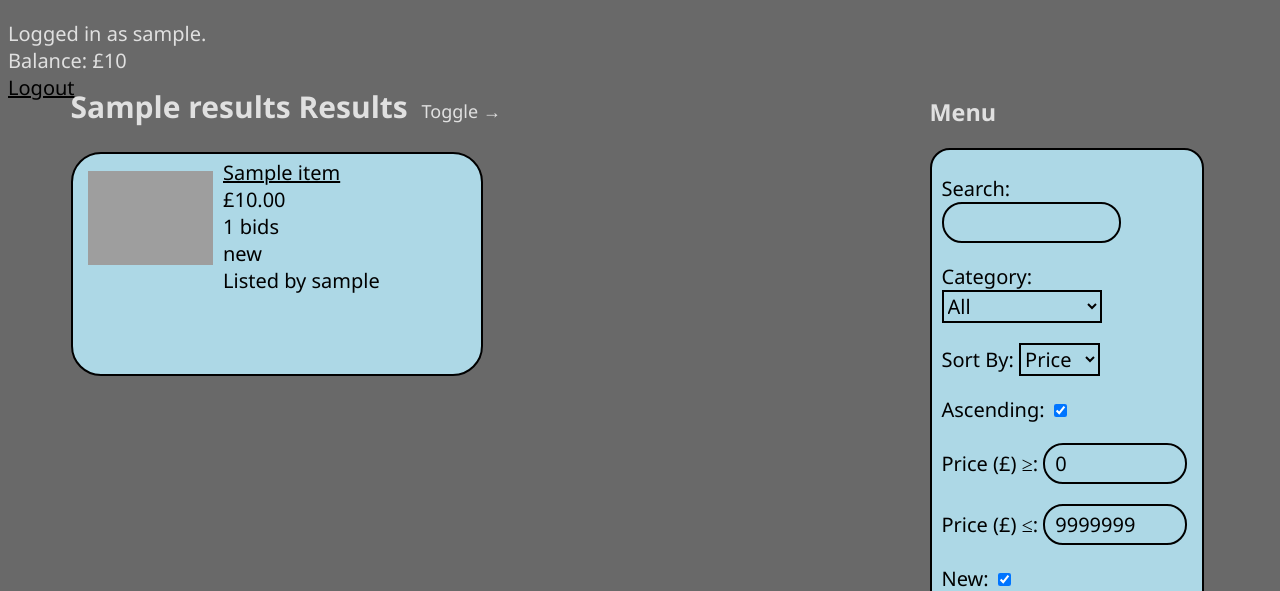
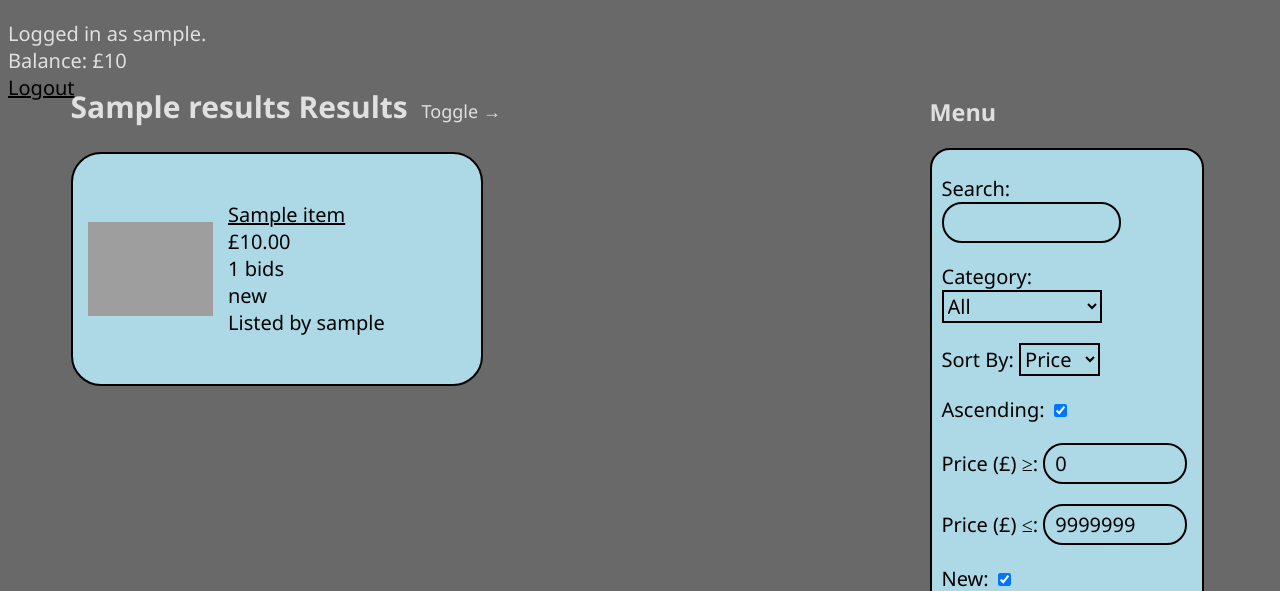
Before and after one commit to MeanMachine0/auctionWebApp, a Django app: template base/templates/base/browse.html in a window 1280 px wide. Shown: the part 65-656 px from the top of the page. Run offline with Django 4.2, Linux system fonts and the light colour scheme; tables that the repository leaves empty hold one stand-in row (values such as "Sample post"); the template is opened without the code that fills it: values that come from a table or form of the project are taken from there, most other values are stand-ins (such as "Sample title", 1, 10 or a date in 2020); grey boxes are pictures that could not be loaded.

Commit message:
vertically centered content and increased height

```diff
--- a/base/templates/base/card.html
+++ b/base/templates/base/card.html
@@ -1,10 +1,10 @@
 {% load static %}
-<div class="textBlock" style="width: 400px; height: 210px; display: inline-block;">
-    <div class="centralContainer" style="width: 400px;">
-        <div class="leftContainer" style="width: 125px;  padding-top: 12px;">
-            <img src="{{item.bidders}}" alt="thumbNail" style="width: 125px;"/>
+<div class="textBlock" style="width: 400px; height: 220px; display: flex; align-items: center;">
+    <div class="centralContainer" style="width: 400px; align-items: center;">
+        <div class="leftContainer" style="width: 125px;  align-self: center; padding-left: 5px; margin-right: -5px">
+            <img src="{{item.bidders}}" alt="thumbNail" style="width: 125px; display: flex;"/>
         </div>
-        <div class="rightContainer" style="width: 250px; align-self: center; margin-left: 10px;">
+        <div class="rightContainer" style="width: 250px; align-self: center;">
             <a href="{% url 'itemDetail' pk=item.pk %}">{{item.name}}</a>
             <br>
             £{{ item.price }}
```
